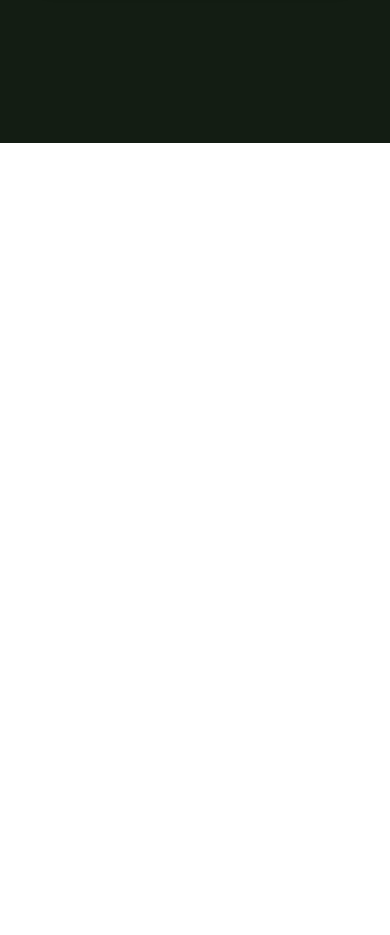
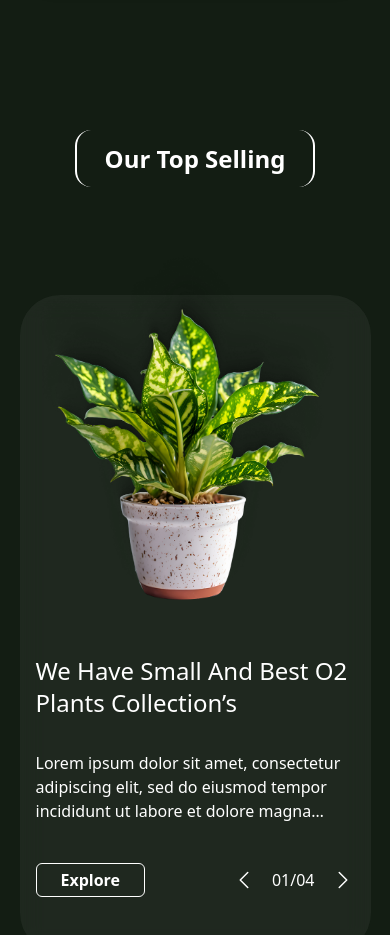
Before and after one commit to ashrafi-frontDeveloper/Breath-Natural, a React (Vite) app: page / in a window 390 px wide. Shown: the part 6160-7095 px from the top of the page. Before the commit the page ends 6303 px from the top, so only its background shows below. Built offline with nearby package versions, Linux system fonts and the light colour scheme.

Commit message:
Coding sections Best Product with responsive

```diff
--- a/src/Main/SectionOurBesto2/BestO2.jsx
+++ b/src/Main/SectionOurBesto2/BestO2.jsx
@@ -3,9 +3,47 @@ import React, { Component } from 'react'
 export default class BestO2 extends Component {
   render() {
     return (
-      <div>
+      <section className=' container mx-auto pb-24'>
+          {/* sub title */}
+          <div data-aos="fade-up" className="text-center">
+            <h3 className="inline px-7 py-3 text-2xl sm:text-3xl md:text-4xl font-bold text-white text-center border-x-2 rounded-2xl">Our Top Selling</h3>
+          </div>
 
-      </div>
+          {/* Best product O2 */}
+          <div data-aos="dafe-up" className="flex flex-col md:flex-row items-center md:justify-between w-[90%] max-w-[380px] md:max-w-3xl lg:max-w-5xl xl:max-w-7xl h-auto md:h-[400px] lg:h-[556px] backdrop-blur-md bg-white/5 mx-auto mt-30 md:mt-30 rounded-[40px] md:rounded-[120px] p-4 md:p-8">
+            {/* image */}
+            <img src="/public/BestO2/1.png" alt="" className=" relative h-96 lg:h-[550px] xl:h-[750px] -top-20 md:top-0 lg:-top-28 w-2xl" />
+
+            {/* info */}
+            <div className="text-white relative -top-10">
+              {/* title */}
+              <h4 className="text-2xl lg:text-3xl mb-8">We Have Small And Best O2 Plants Collection’s</h4>
+              {/* info text */}
+              <p className=" line-clamp-3">
+                Lorem ipsum dolor sit amet, consectetur adipiscing elit, sed do eiusmod tempor incididunt ut labore et dolore magna aliqua. Ut enim ad minim veniam.Lorem ipsum dolor sit amet, consectetur adipiscing elit, sed do eiusmod tempor incididunt ut labore et dolore magna aliqua. Ut enim ad minim veniam.
+              </p>
+              {/* btn form */}
+              <form action="" className="flex items-center justify-between mt-10">
+                <button className='py-1 px-6 rounded-md border cursor-pointer hover:bg-white font-bold hover:text-emerald-500 transition-all '>Explore</button>
+                {/* next & previos product */}
+                <div className='flex items-center gap-x-4'>
+                  <a href="#" className="">
+                    <svg xmlns="http://www.w3.org/2000/svg" fill="none" viewBox="0 0 24 24" strokeWidth={1.5} stroke="currentColor" className="size-6">
+                      <path strokeLinecap="round" strokeLinejoin="round" d="M15.75 19.5 8.25 12l7.5-7.5" />
+                    </svg>
+
+                  </a>
+                  <span>01/04</span>
+                  <a href="#" className="">
+                    <svg xmlns="http://www.w3.org/2000/svg" fill="none" viewBox="0 0 24 24" strokeWidth={1.5} stroke="currentColor" className="size-6">
+                      <path strokeLinecap="round" strokeLinejoin="round" d="m8.25 4.5 7.5 7.5-7.5 7.5" />
+                    </svg>
+                  </a>
+                </div>
+              </form>
+            </div>
+          </div>
+      </section>
     )
   }
 }
```
Also changed, not shown: public/BestO2/1.png (added), public/BestO2/2.png (added).
